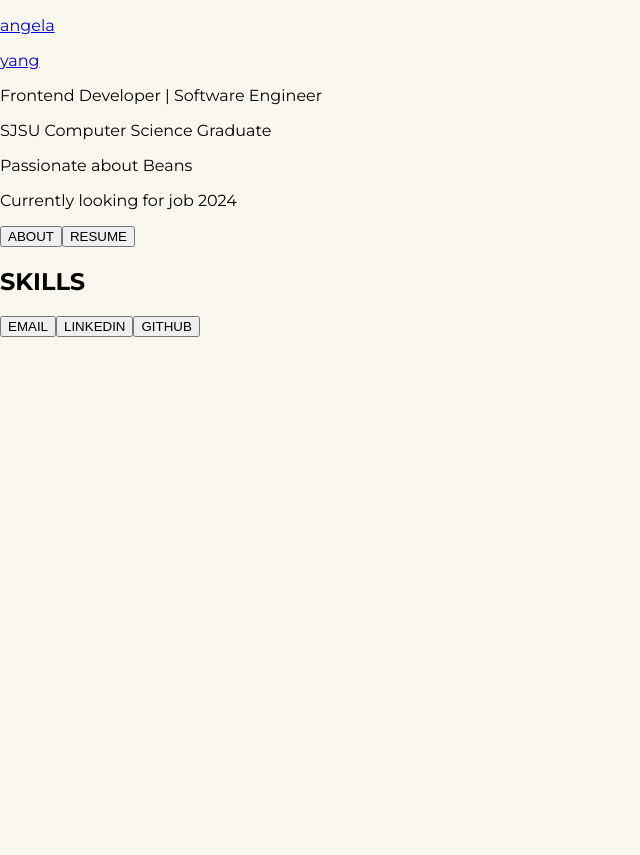
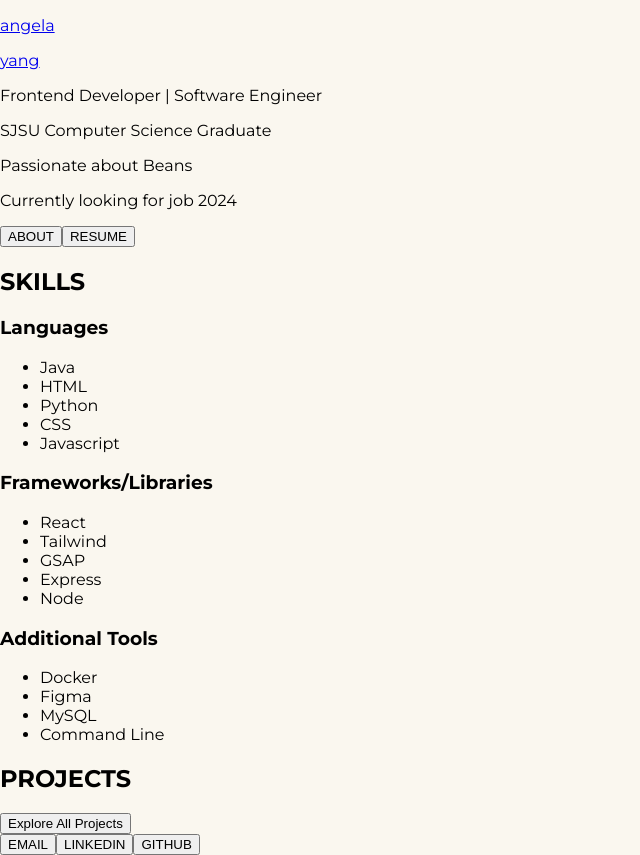
Before and after one commit to angelayang2018/angelayang2018.github.io, a React (Create React App) app: page / in a window 1280 px wide. Shown: the whole page, without its empty margins (0-640 px from the left). Before the commit the page ends 800 px from the top, so only its background shows below. Built offline with nearby package versions, Linux system fonts and the light colour scheme.

Commit message:
Add all sections in home page

```diff
--- a/src/pages/Home.js
+++ b/src/pages/Home.js
@@ -1,5 +1,5 @@
-import React from 'react';
-import {Link} from 'react-router-dom';
+import React from "react";
+import { Link } from "react-router-dom";
 
 export default function Home() {
   return (
@@ -12,14 +12,57 @@ export default function Home() {
           <p>Currently looking for job 2024</p>
         </div>
         <div>
-            <Link to ="/about"><button>ABOUT</button></Link>
-            <button>RESUME</button>
+          <Link to="/about">
+            <button>ABOUT</button>
+          </Link>
+          <button>RESUME</button>
         </div>
       </div>
 
-      <div className = "skills">
-      <h2>SKILLS</h2>
+      <div className="skills">
+        <h2>SKILLS</h2>
+        <div className="languages">
+          <div>
+            <h3>Languages</h3>
+            <ul>
+              <li>Java</li>
+              <li>HTML</li>
+              <li>Python</li>
+              <li>CSS</li>
+              <li>Javascript</li>
+            </ul>
+          </div>
+        </div>
 
+        <div className="frameworks">
+          <div>
+            <h3>Frameworks/Libraries</h3>
+            <ul>
+              <li>React</li>
+              <li>Tailwind</li>
+              <li>GSAP</li>
+              <li>Express</li>
+              <li>Node</li>
+            </ul>
+          </div>
+        </div>
+
+        <div className="tools">
+          <div>
+            <h3>Additional Tools</h3>
+            <ul>
+              <li>Docker</li>
+              <li>Figma</li>
+              <li>MySQL</li>
+              <li>Command Line</li>
+            </ul>
+          </div>
+        </div>
+      </div>
+
+      <div>
+        <h2>PROJECTS</h2>
+        <button>Explore All Projects</button>
       </div>
 
       <div>
```
